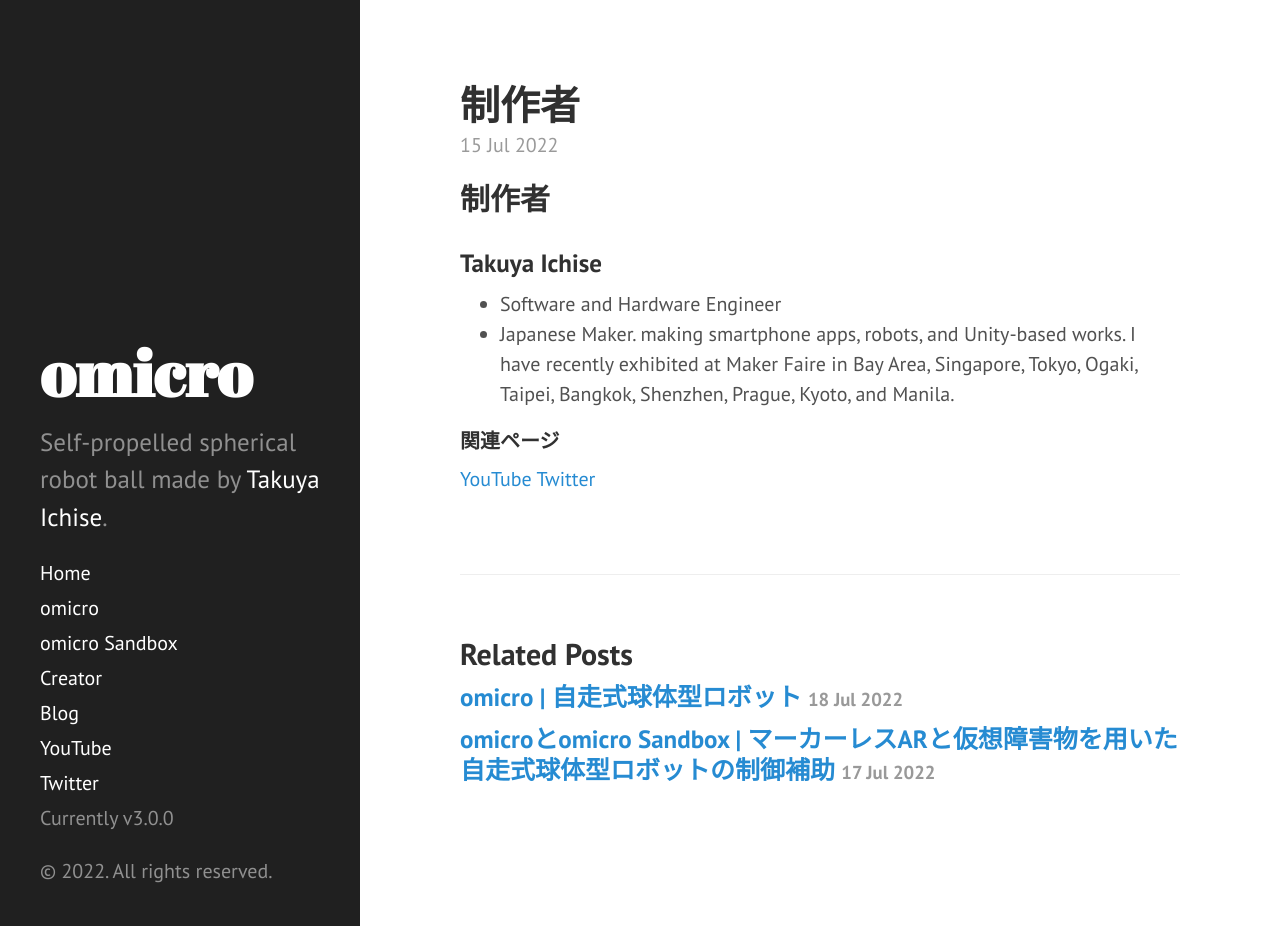
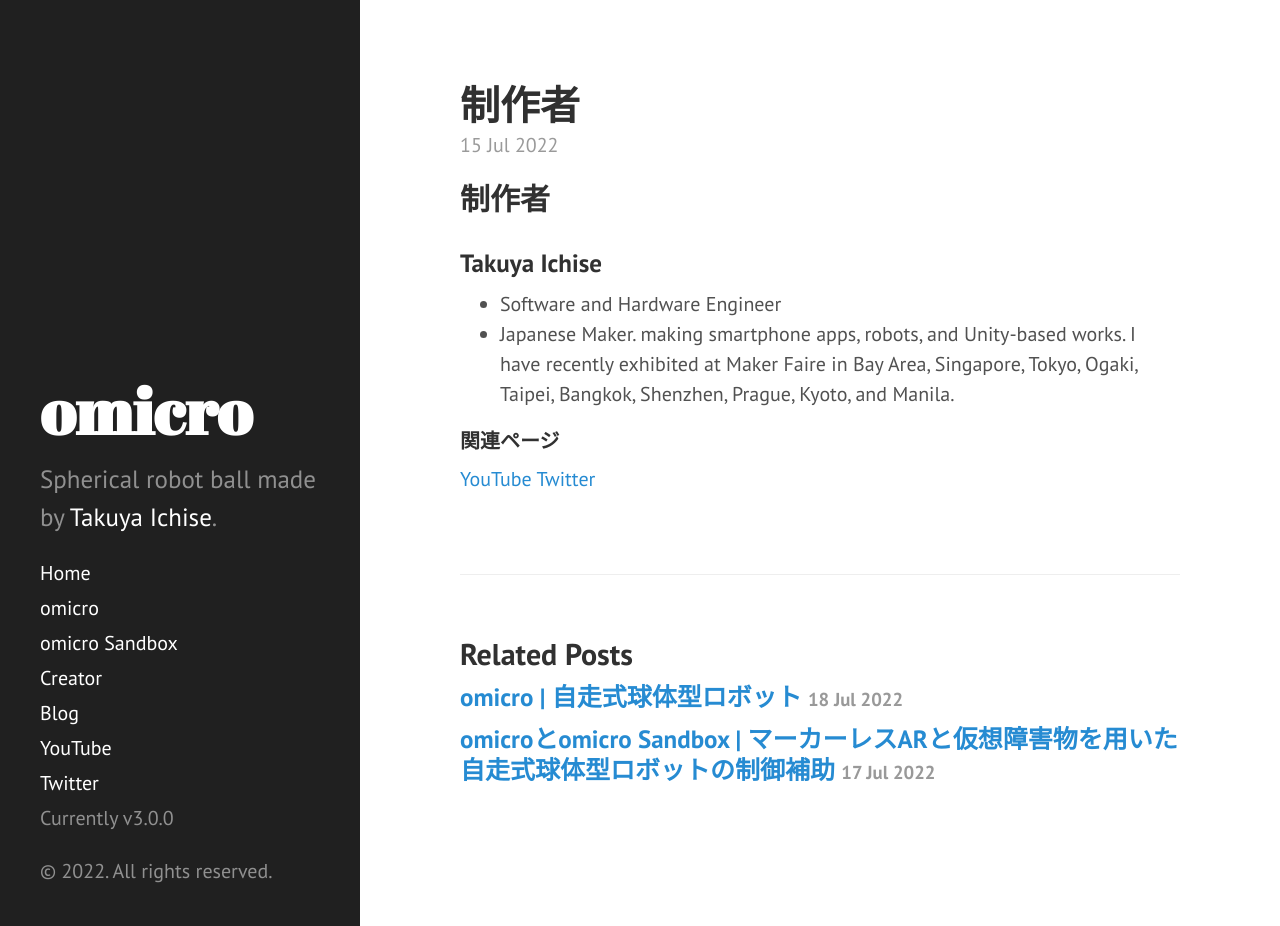
Before and after one commit to tichise/omicro.tokyo, a Jekyll site: the page built from _posts/2022-07-15-creator.md, in a window 1280 px wide and 926 px high. Built offline with Jekyll 4.4.1, drawn with Linux system fonts in a browser that asks for light colours; Markdown is read by kramdown in place of the engine named in the settings.

Commit message:
Update _config.yml

```diff
--- a/_config.yml
+++ b/_config.yml
@@ -9,7 +9,7 @@ relative_permalinks: false
 # Setup
 title:            omicro
 tagline:          '自走球体型ロボット'
-description:      'Self-propelled spherical robot ball made by <a href="https://twitter.com/tichise" target="_blank">Takuya Ichise</a>.'
+description:      'Spherical robot ball made by <a href="https://twitter.com/tichise" target="_blank">Takuya Ichise</a>.'
 url:              https://omicro.tokyo
 baseurl:          https://omicro.tokyo/
 
```
